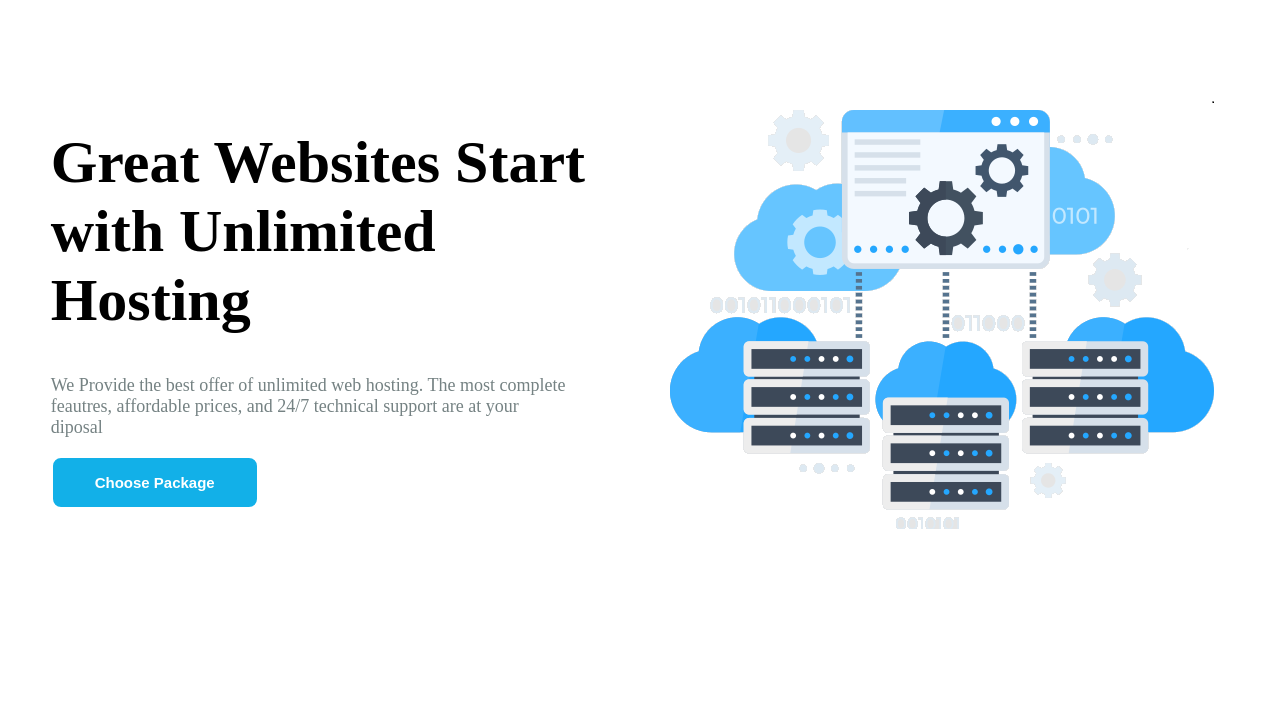
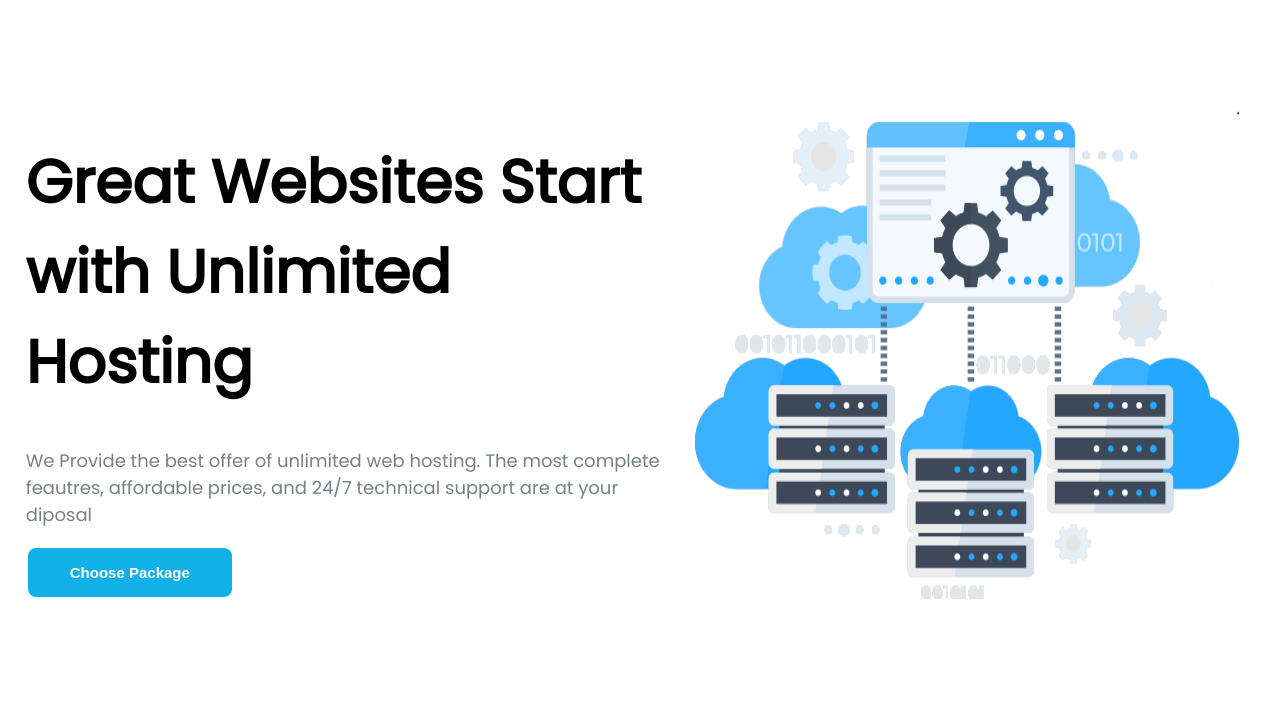
Before and after one commit to kanishksharma1/live-class-project-11, a plain HTML site: page index.html in a window 1280 px wide. Shown: the part 111-837 px from the top of the page. Drawn offline with Linux system fonts and the light colour scheme.

Commit message:
change font style

```diff
--- a/index.html
+++ b/index.html
@@ -5,6 +5,11 @@
     <meta http-equiv="X-UA-Compatible" content="IE=edge" />
     <meta name="viewport" content="width=device-width, initial-scale=1.0" />
     <link rel="stylesheet" href="style.css" />
+    <link rel="preconnect" href="https://fonts.googleapis.com">
+<link rel="preconnect" href="https://fonts.gstatic.com" crossorigin>
+<link rel="preconnect" href="https://fonts.googleapis.com">
+<link rel="preconnect" href="https://fonts.gstatic.com" crossorigin>
+<link href="https://fonts.googleapis.com/css2?family=Open+Sans:wght@300&family=Poppins&display=swap" rel="stylesheet">
     <title>Document</title>
   </head>
   <body>
--- a/style.css
+++ b/style.css
@@ -1,3 +1,8 @@
+body{
+  font-family: 'Open Sans', sans-serif;
+  font-family: 'Poppins', sans-serif;
+}
+
 .logo {
   margin-left: 40px;
   margin-top: 30px;
```
